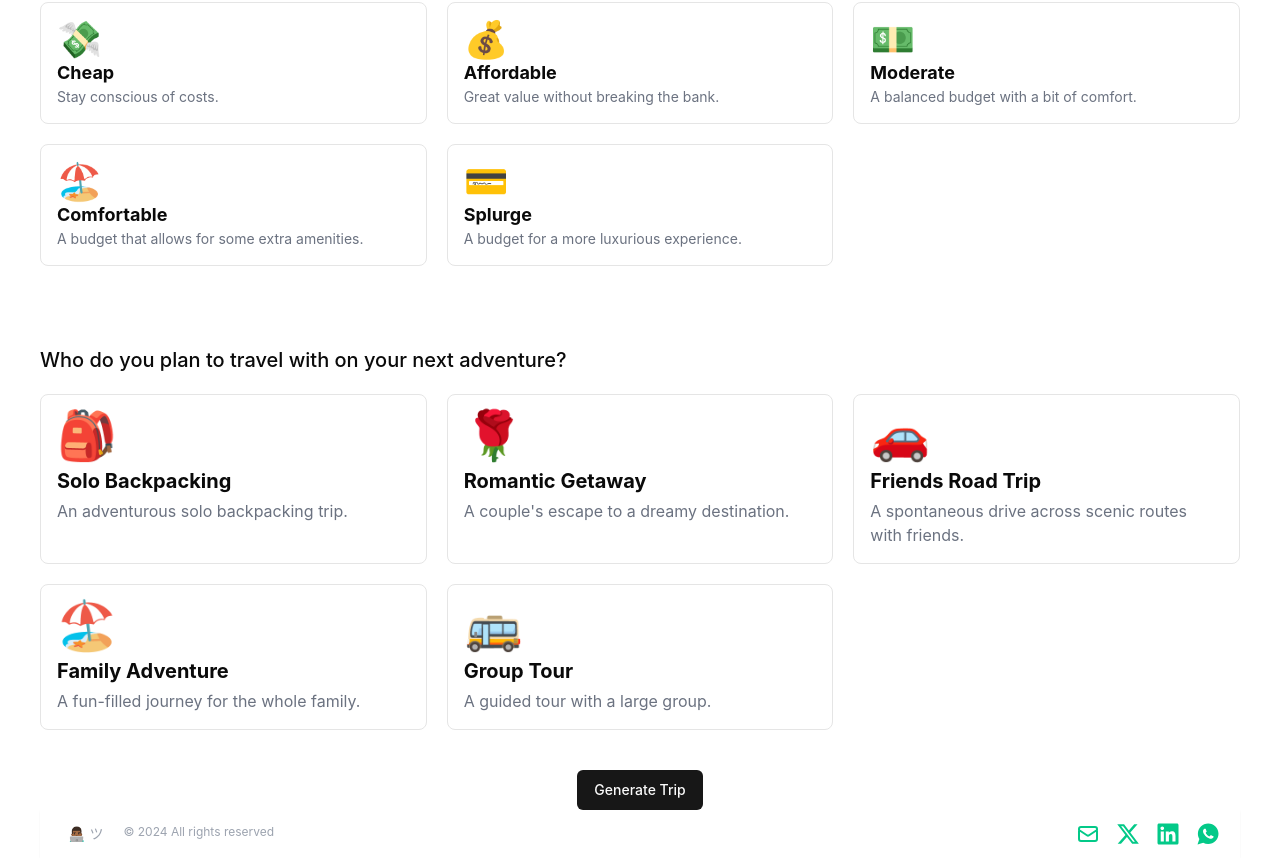
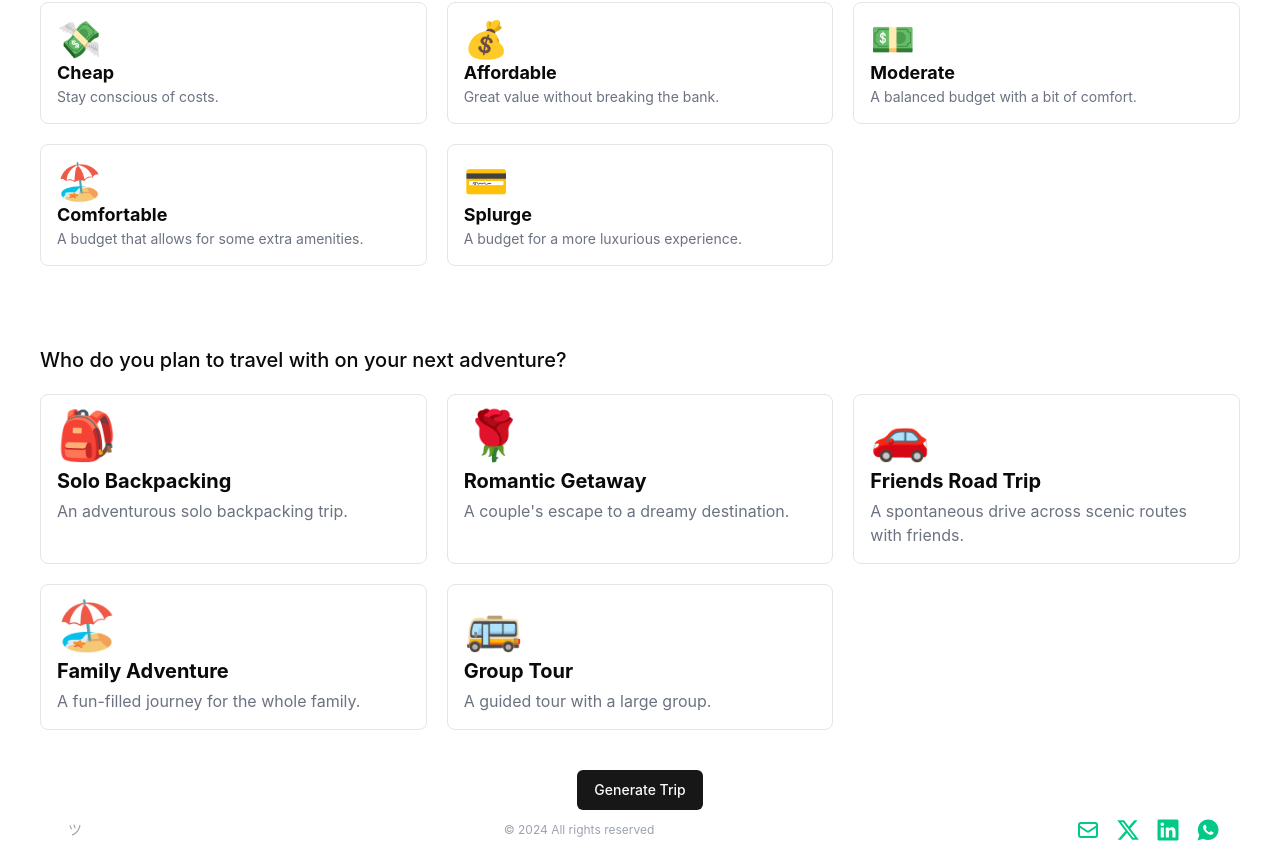
Before and after one commit to devkobby24/ai-trip-planner, a React (Vite) app: page /create-trip in a window 1280 px wide. Shown: the part 565-1423 px from the top of the page. Built offline with nearby package versions, Linux system fonts and the light colour scheme; no server answers.

Commit message:
footer update

```diff
--- a/src/view-trip/components/Footer.jsx
+++ b/src/view-trip/components/Footer.jsx
@@ -6,14 +6,14 @@ import { IoLogoWhatsapp } from "react-icons/io";
 
 function Footer() {
   return (
-    <div className="p-3 shadow-sm flex justify-between items-center px-5">
+    <div className="py-2 flex justify-between items-center px-5">
       <div className="container mx-auto flex justify-between items-center">
         <div className="text-left ml-2 flex flex-row gap-5">
-          <h2 className="text-sm text-gray-400">👨🏾‍💻 ツ</h2>
-          <p className="text-gray-400 text-xs ">
-            © {new Date().getFullYear()} All rights reserved
-          </p>
+          <h2 className="text-sm text-gray-400">ツ</h2>
         </div>
+        <p className="text-gray-400 text-xs text-center ">
+          © {new Date().getFullYear()} All rights reserved
+        </p>
         <div className="flex space-x-4">
           <a
             href="mailto:nanakobby2002@gmail.com"
```
